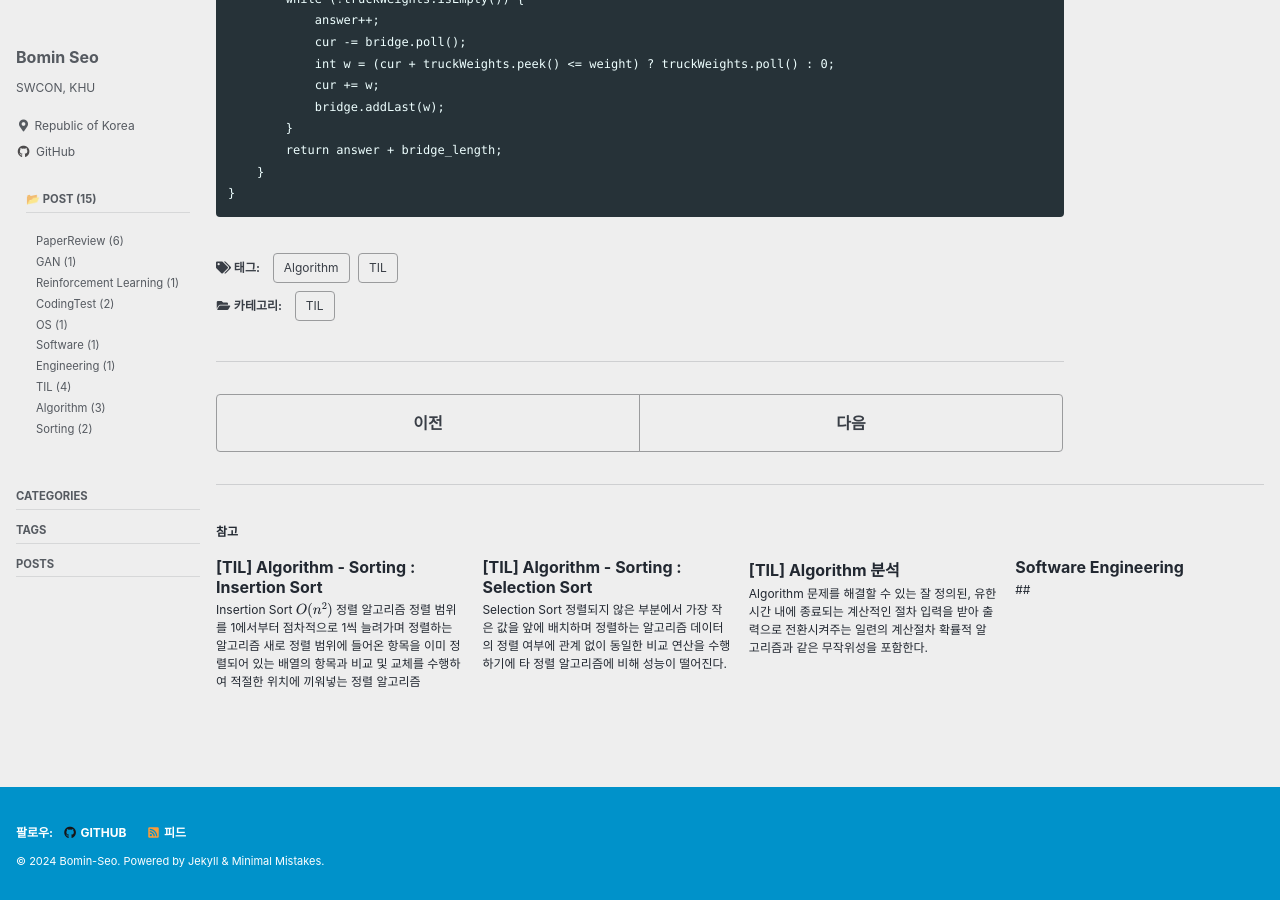
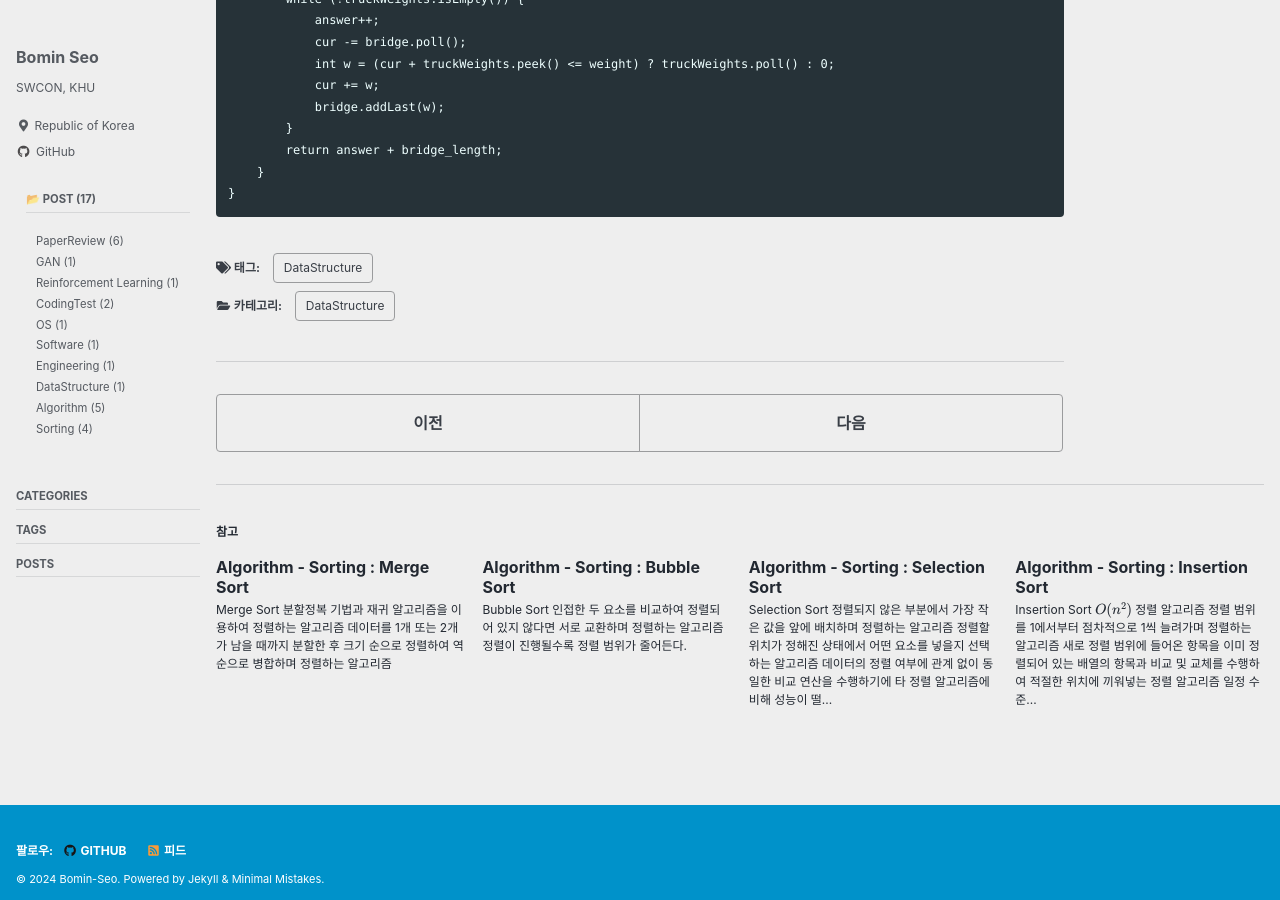
Before and after one commit to Bomin-Seo/Bomin-Seo.github.io, a Jekyll site: the page built from _posts/CS/DataStructure/2024-04-24-Deque.md, in a window 1280 px wide and 900 px high, scrolled down 3579 px. Built offline with Jekyll 4.4.1, drawn with Linux system fonts in a browser that asks for light colours; cached includes are drawn as plain includes; some of the changed lines change nothing that is shown.

Commit message:
merge sort

````diff
--- a/_posts/nbcamp/2024-04-25-[TIL]Algorithm.md
+++ b/_posts/CS/Algorithm/2024-04-25-Algorithm.md
@@ -1,13 +1,12 @@
 ---
 layout: single
-title:  "[TIL] Algorithm 분석"
+title:  "Algorithm 분석"
 date:   2024-04-25 13:08:52 +0900
-categories: TIL Algorithm
+categories: Algorithm
 author_profile: true
 sidebar:
   nav: "main"
 tags :
-    - TIL
     - Algorithm
 ---
 ## Algorithm
--- a/_posts/nbcamp/2024-04-26-[TIL]insertion_sort.md
+++ b/_posts/CS/Algorithm/2024-04-26-Insertion_sort.md
@@ -1,13 +1,12 @@
 ---
 layout: single
-title:  "[TIL] Algorithm - Sorting : Insertion Sort"
+title:  "Algorithm - Sorting : Insertion Sort"
 date:   2024-04-26 13:08:52 +0900
-categories: TIL Algorithm Sorting
+categories: Algorithm Sorting
 author_profile: true
 sidebar:
   nav: "main"
 tags :
-    - TIL
     - Algorithm
     - Sorting
 ---
@@ -15,6 +14,7 @@ tags :
 - $$O(n^2)$$ 정렬 알고리즘
 - 정렬 범위를 1에서부터 점차적으로 1씩 늘려가며 정렬하는 알고리즘
 - 새로 정렬 범위에 들어온 항목을 이미 정렬되어 있는 배열의 항목과 비교 및 교체를 수행하여 적절한 위치에 끼워넣는 정렬 알고리즘
+- 일정 수준 정렬된 데이터에 대해 빠르게 수행되는 알고리즘
 <p align='center'><img src = "https://github.com/Bomin-Seo/Study/assets/94039896/1d59636f-ab30-4aff-9af5-7514bc79cc90" height="40%" width = "40%"/></p>
 
 ### 공간 복잡도 분석
@@ -22,6 +22,10 @@ tags :
 - 따라서, $$M(n) = \Theta(1)$$
 
 ### 시간 복잡도 분석
+
+#### Case별 시간복잡도
+- Best Case : $$O(n)$$  /   Average Case : $$O(n^2)$$   /   Worst Case : $$O(n^2)$$
+
 #### Worst Case
 - 역순으로 정렬되어 있는 경우
 - ex) 5 4 3 2 1 &rarr; 4 5 3 2 1 &rarr; 3 4 5 2 1 &rarr; 2 3 4 5 1 &rarr; 1 2 3 4 5
--- a/_posts/nbcamp/2024-04-26-[TIL]Selection_sort.md
+++ b/_posts/CS/Algorithm/2024-04-26-Selection_sort.md
@@ -1,26 +1,32 @@
 ---
 layout: single
-title:  "[TIL] Algorithm - Sorting : Selection Sort"
+title:  "Algorithm - Sorting : Selection Sort"
 date:   2024-04-26 13:08:52 +0900
-categories: TIL Algorithm Sorting
+categories: Algorithm Sorting
 author_profile: true
 sidebar:
   nav: "main"
 tags :
-    - TIL
     - Algorithm
     - Sorting
 ---
 ## Selection Sort
 - 정렬되지 않은 부분에서 가장 작은 값을 앞에 배치하며 정렬하는 알고리즘
+- 정렬할 위치가 정해진 상태에서 어떤 요소를 넣을지 선택하는 알고리즘
 <p align='center'><img src = "https://github.com/Bomin-Seo/Study/assets/94039896/a91e9655-8f3b-41d8-9b9d-4f66645cae8e" height="30%" width = "30%"/></p>
 - 데이터의 정렬 여부에 관계 없이 동일한 비교 연산을 수행하기에 타 정렬 알고리즘에 비해 성능이 떨어진다.
+- 같은 키값을 가지는 데이터 간의 정렬 전 순서가 보장되지 않는 unstable 정렬 방법
 
 ### 공간 복잡도 분석
 - in-place sorting algorithm으로 추가적인 저장 장소가 필요하지 않다.
-- 따라서, $$M(n) = \Theta(1)$$
+- 따라서, $$M(n) = O(1)$$
 
 ### 시간 복잡도 분석
+
+#### Case별 시간복잡도
+- Best Case : $$O(n^2)$$  /   Average Case : $$O(n^2)$$   /   Worst Case : $$O(n^2)$$
+- 정렬 여부에 상관없이 동일 비교 연산 수행
+
 #### Every Case
 - 정렬이 진행될수록 최소값을 찾아내는 비교 연산 수행 횟수가 줄어든다.
 - n개의 항목에 대해서 비교 연산 횟수는 n-1, n-2, ..., 2, 1이 된다.
--- /dev/null
+++ b/_posts/CS/Algorithm/2024-04-30-Bubble_sort.md
@@ -0,0 +1,59 @@
+---
+layout: single
+title:  "Algorithm - Sorting : Bubble Sort"
+date:   2024-04-30 10:08:52 +0900
+categories: Algorithm Sorting
+author_profile: true
+sidebar:
+  nav: "main"
+tags :
+    - Algorithm
+    - Sorting
+---
+## Bubble Sort
+- 인접한 두 요소를 비교하여 정렬되어 있지 않다면 서로 교환하며 정렬하는 알고리즘
+- 정렬이 진행될수록 정렬 범위가 줄어든다.
+<p align='center'><img src = "https://github.com/GimunLee/tech-refrigerator/raw/master/Algorithm/resources/bubble-sort-001.gif" height="50%" width = "50%"/></p>
+
+### 공간 복잡도 분석
+- in-place sorting algorithm으로 추가적인 저장 장소가 필요하지 않다.
+- 따라서, $$M(n) = O(1)$$
+
+### 시간 복잡도 분석
+
+#### Case별 시간복잡도
+- Best Case : $$O(n)$$  /   Average Case : $$O(n^2)$$   /   Worst Case : $$O(n^2)$$
+
+#### Best Case
+- 완전히 정렬되어 있는 데이터의 경우 (n-1) + (n-2) + ... + 1 = O(n)의 비교 연산이 수행된다.
+
+#### Average Case & Worst Case
+- 비교 횟수를 기준 : $$W(n) = A(n) = \frac{n(n-1)}{2}$$
+- assignment 횟수 기준 : $$W(n) = \frac{3n(n-1)}{2}, A(n) = \frac{3n(n-1)}{4}$$
+
+### python code
+```
+def bubble_sort(arr):
+    for i in range(len(arr) - 1, 0, -1):
+        for j in range(i):
+            if arr[j] > arr[j + 1]:
+                arr[j], arr[j + 1] = arr[j + 1], arr[j]
+```
+
+### java code
+```
+void bubbleSort(int[] arr) {
+    int temp = 0;
+	for(int i = 0; i < arr.length; i++) {       // 1.
+		for(int j= 1 ; j < arr.length-i; j++) { // 2.
+			if(arr[j-1] > arr[j]) {             // 3.
+                // swap(arr[j-1], arr[j])
+				temp = arr[j-1];
+				arr[j-1] = arr[j];
+				arr[j] = temp;
+			}
+		}
+	}
+	System.out.println(Arrays.toString(arr));
+}
+```
--- /dev/null
+++ b/_posts/CS/Algorithm/2024-04-30-Merge_sort copy.md
@@ -0,0 +1,173 @@
+---
+layout: single
+title:  "Algorithm - Sorting : Merge Sort"
+date:   2024-04-30 10:08:52 +0900
+categories: Algorithm Sorting
+author_profile: true
+sidebar:
+  nav: "main"
+tags :
+    - Algorithm
+    - Sorting
+---
+## Merge Sort
+- 분할정복 기법과 재귀 알고리즘을 이용하여 정렬하는 알고리즘
+- 데이터를 1개 또는 2개가 남을 때까지 분할한 후 크기 순으로 정렬하여 역순으로 병합하며 정렬하는 알고리즘
+<p align='center'><img src = "https://github.com/Bomin-Seo/Study/assets/94039896/a169c7c8-d473-4cf8-b8a1-8c5bed7dba47" height="40%" width = "40%"/></p>
+
+### 공간 복잡도 분석
+- 하단의 재귀호출이 종료될 때까지 상위의 재귀호출이 생성하는 공간이 유지되어야 한다.
+- merge sort를 재귀호출할 때마다 상위 데이터 S의 절반크기인 U와 V가 사용할 공간을 추가 생성한다.
+- 재귀호출마다 $$\frac{n}{2}$$의 추가 공간이 필요하므로 총 저장장소의 크기는 $$n + \frac{n}{2} + \frac{n}{4} + ... = 2n \in O(n)$$
+
+#### 공간 복잡도 향상
+```
+void merge2(index low, index mid, index high) {
+	index i, j, k; keytype U[low..high]; // 합병하는데 필요한 지역 배열
+	i = low; j = mid + 1; k = low;
+	while (i <= mid && j <= high) {
+		if (S[i] < S[j]) {
+			U[k] = S[i];
+			i++;
+		}
+		else {
+			U[k] = S[j];
+			j++;
+			}
+		k++;
+		}
+		if (i > mid)
+			copy S[j] through S[high] to U[k] through U[high];
+		else
+			copy S[i] through S[mid] to U[k] through U[high];
+		copy U[low] through U[high] to S[low] through S[high];
+	}
+```
+
+- 크기가 n인 추가 공간 U를 생성한 후 각 단계별 절반의 데이터(n/2, n/4, ...)씩 정렬하여 U에 저장한 후 다시 S에 복사하는 과정을 통해 기존에 사용했던 공간을 재사용한다.
+<p align='center'><img src = "https://github.com/Bomin-Seo/Study/assets/94039896/c36456ae-2ac9-46c4-9331-4fffb9592382" height="40%" width = "40%"/></p>
+
+- 향상된 방법은 2n이 아닌 n 크기의 추가 공간을 생성한다.
+
+### 시간 복잡도 분석
+
+#### Case별 시간복잡도
+- Best Case : $$O(n\ln(n))$$  /   Average Case : $$O(n\ln(n))$$   /   Worst Case : $$O(n\ln(n))$$
+
+#### Every Case
+- Merge sort는 분할과 병합 단계로 나뉘며 분할 단계에서 16 > 8 > 4 > 2 > 1과 같이 반복의 수가 절반으로 줄어들기에 $$O(\ln(n))$$의 시간이 필요하다.
+- 병합 단게에서는 모든 값을 비교하기 때문에 $$O(n)$$의 시간이 소모된다.
+- 따라서 총 시간 복잡도는 $$O(n\ln(n))$$이다.
+
+#### 타 알고리즘과의 비교
+- 정렬이 필요한 요소의 쌍을 역이라고 지칭할 때 (ex. [3,2,4,1,6,5]의 경우 역 = {(3,2),(3,1),(2,1),(4,1),(6,5)}) \
+insertion sort, bubble sort, selection sort는 한 번의 비교 연산에서 최대 1개의 역만을 제거한다.
+- n개의 데이터가 있는 경우 데이터의 쌍은 총 $$\frac{n(n-1)}{2}$$ 개 존재하며, 데이터가 역순으로 정렬된 최악의 경우 위의 알고리즘은 $$\frac{n(n-1)}{2}$$ 번의 비교 연산을 수행한다.
+- Average Case의 경우 $$\frac{n(n-1)}{2}$$ 개의 데이터 쌍은 순열 P 또는 전치 순열 $$P^T$$ 에서 역을 가지므로 평균적으로 $$\frac{n(n-1)}{4}$$ 번의 비교 연산을 수행한다.
+- Merge Sort의 경우 각 비교 연산마다 하나 이상의 역을 제거한다. (ex. [3,4], [1,2] 합병시 (3,1),(4,1)의 역 제거)
+- 따라서 한 번의 비교 연산에서 최대 한 개의 역을 제거하는 알고리즘은 $$O(n^2)$$보다 좋을 수 없으며, Merge Sort는 항상 해당 알고리즘보다 좋은 성능을 보장한다.
+
+### python code 1
+```
+def merge(left_length, right_length, left, right, data):
+    i, j, k = 0, 0, 0
+    while i < left_length and j < right_length:
+        # 분할된 두 개의 데이터에서 더 작은 값을 가지는 것부터 전체 데이터의 앞의 값으로 채웁니다.
+        if left[i] <= right[j]:
+            data[k] = left[i]
+            i += 1
+        else:
+            data[k] = right[j]
+            j += 1
+        k += 1
+    if i >= left_length:
+        # 분할된 2개의 데이터에서 왼쪽의 요소가 모두 비교가 끝났다면
+        # 전체 데이터에 오른쪽의 요소를 차례로 첨가합니다.
+        for a in range(j, right_length):
+            data[k] = right[a]
+            k += 1
+    elif j >= right_length:
+        # 분할된 2개의 데이터에서 오른쪽의 요소가 모두 비교가 끝났다면
+        # 전체 데이터에 왼쪽의 요소를 차례로 첨가합니다.
+        for b in range(i, left_length):
+            data[k] = left[b]
+            k += 1
+
+
+def merge_sort(data_length, data):
+    global size, max_space
+    # 재귀적으로 호출될 때마다 새로 값을 할당하지 않기 위해서 전역변수로 설정합니다.
+
+    left_length = int(data_length/2)
+    right_length = data_length - left_length
+
+    if data_length == 1:
+        max_space = True
+    # 절반의 데이터가 1개의 데이터만 가질 때까지 분할될 때는, 공간을 반납하기전
+    # 병합정렬이 추가적으로 필요한 저장공간의 최대치일때입니다.
+    # 데이터의 요소가 1개일 시점을 변곡점으로 삼아 추가적인 최대 공간 크기를 더 계산하지 않기 위해 지정합니다.
+
+    if data_length > 1:
+        left = data[:left_length]
+        right = data[left_length:]
+        if not max_space:
+            size += (len(left) + len(right))
+        merge_sort(left_length, left)
+        merge_sort(right_length, right)
+        # 1개의 요소를 가질 때까지 재귀적으로 호출하며 분할합니다.
+        merge(left_length, right_length, left, right, data)
+        # 1개의 요소까지 분할되었다면 차례로 크기를 비교하고, 합병하며 정렬합니다.
+```
+
+### python code 2
+```
+def merge_sort(arr):
+    if len(arr) < 2:
+        return arr
+
+    mid = len(arr) // 2
+    low_arr = merge_sort(arr[:mid])
+    high_arr = merge_sort(arr[mid:])
+
+    merged_arr = []
+    l = h = 0
+    while l < len(low_arr) and h < len(high_arr):
+        if low_arr[l] < high_arr[h]:
+            merged_arr.append(low_arr[l])
+            l += 1
+        else:
+            merged_arr.append(high_arr[h])
+            h += 1
+    merged_arr += low_arr[l:]
+    merged_arr += high_arr[h:]
+    return merged_arr
+```
+
+### java code
+```
+public class MergeSorter {
+    public static int[] sort(int[] arr) {
+        if (arr.length < 2) return arr;
+
+        int mid = arr.length / 2;
+        int[] low_arr = sort(Arrays.copyOfRange(arr, 0, mid));
+        int[] high_arr = sort(Arrays.copyOfRange(arr, mid, arr.length));
+
+        int[] mergedArr = new int[arr.length];
+        int m = 0, l = 0, h = 0;
+        while (l < low_arr.length && h < high_arr.length) {
+            if (low_arr[l] < high_arr[h])
+                mergedArr[m++] = low_arr[l++];
+            else
+                mergedArr[m++] = high_arr[h++];
+        }
+        while (l < low_arr.length) {
+            mergedArr[m++] = low_arr[l++];
+        }
+        while (h < high_arr.length) {
+            mergedArr[m++] = high_arr[h++];
+        }
+        return mergedArr;
+    }
+}
+```
--- a/_posts/nbcamp/2024-04-24-[TIL]Deque.md
+++ b/_posts/CS/DataStructure/2024-04-24-Deque.md
@@ -1,14 +1,13 @@
 ---
 layout: single
-title:  "[TIL] Deque"
+title:  "Deque"
 date:   2024-04-24 13:08:52 +0900
-categories: TIL
+categories: DataStructure
 author_profile: true
 sidebar:
   nav: "main"
 tags :
-    - TIL
-    - Algorithm
+    - DataStructure
 ---
 ## Data Structure - Deque
 - Double-Ended queue
````
